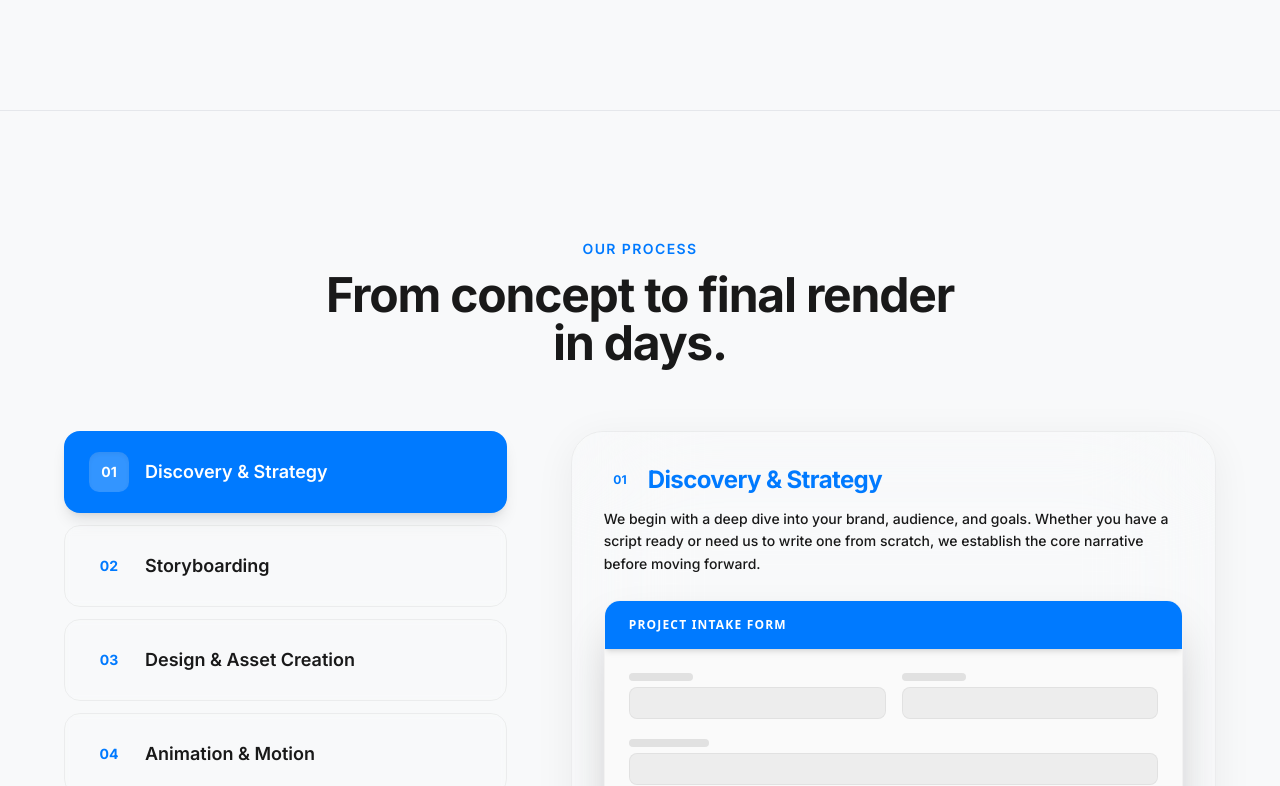
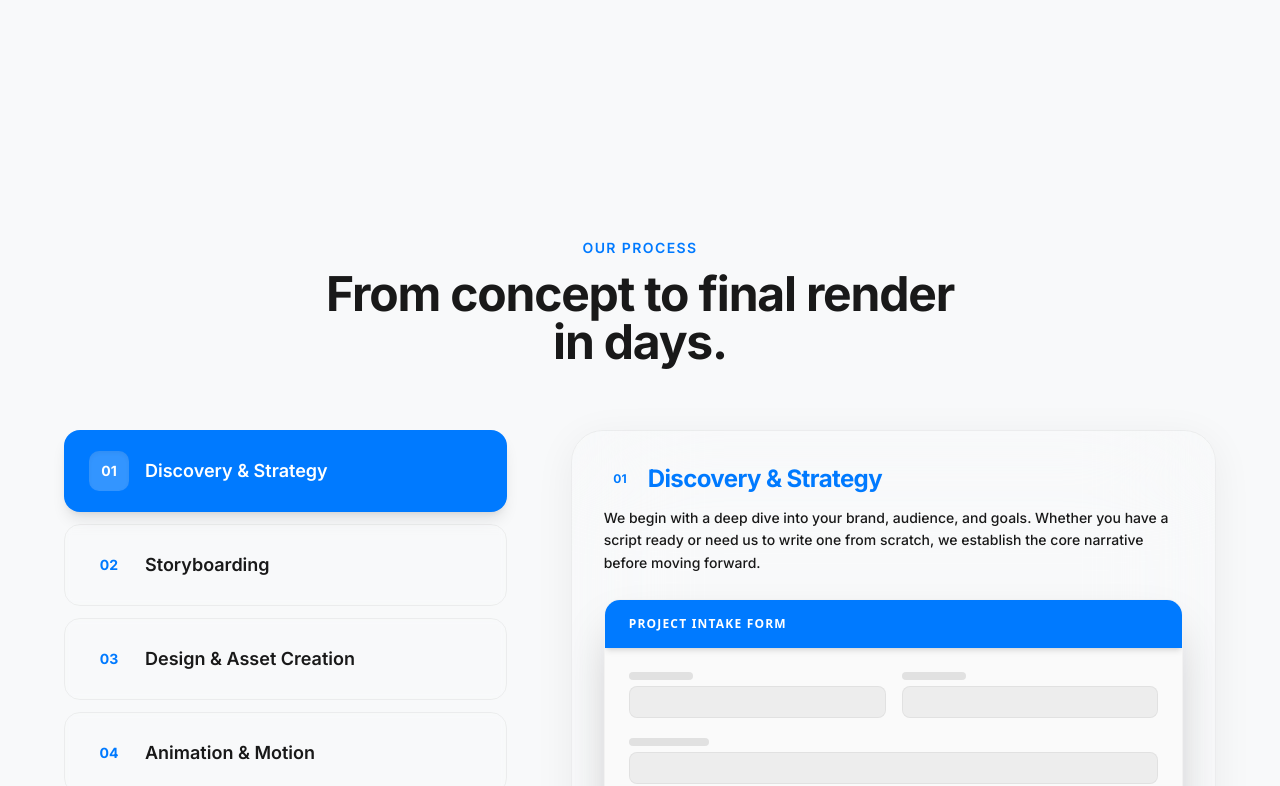
Before and after one commit to BerserkerOP/website, a Next.js app: page / in a window 1280 px wide. Shown: the part 2174-2960 px from the top of the page. Built offline with nearby package versions, Linux system fonts and the light colour scheme.

Commit message:
Fix stray line by removing border-t from HowItWorks section

```diff
--- a/components/HowItWorks.tsx
+++ b/components/HowItWorks.tsx
@@ -246,7 +246,7 @@ const mockups = [
 export default function HowItWorks() {
   const [activeStep, setActiveStep] = useState(0);
   return (
-    <section className="py-20 sm:py-32 px-6 lg:px-16 max-w-7xl mx-auto border-t border-apple-border/50 relative overflow-hidden">
+    <section className="py-20 sm:py-32 px-6 lg:px-16 max-w-7xl mx-auto relative overflow-hidden">
 
       <div className="mb-16 text-center max-w-2xl mx-auto relative z-10">
         <motion.p
```
